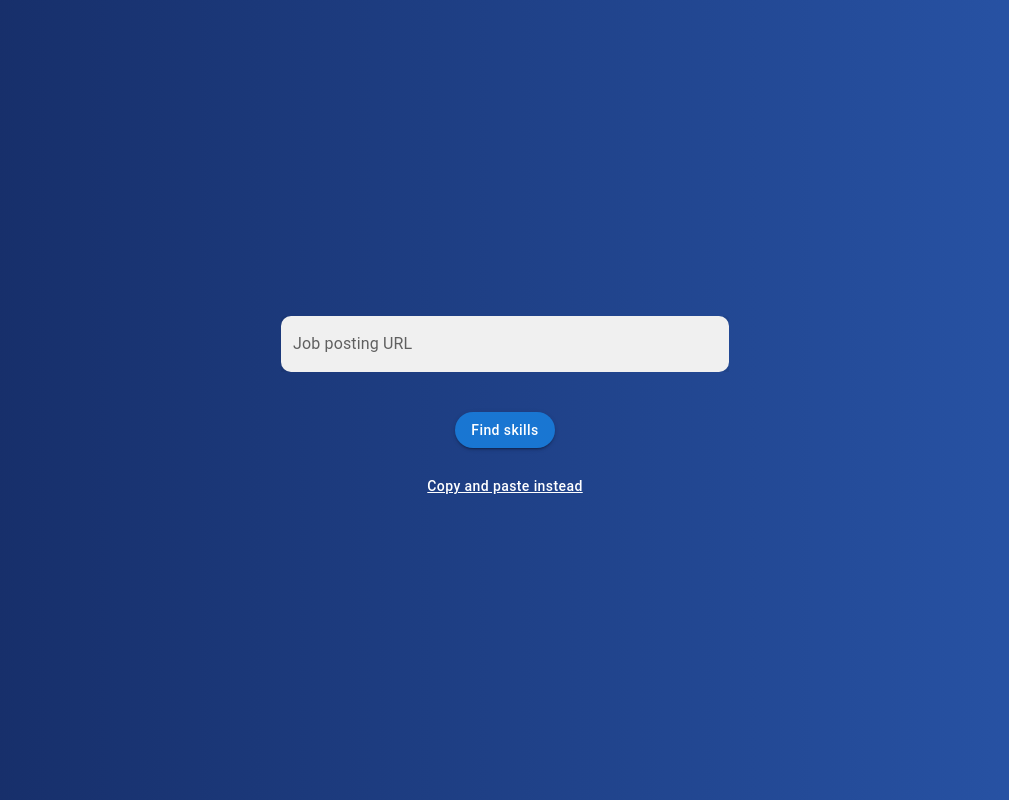
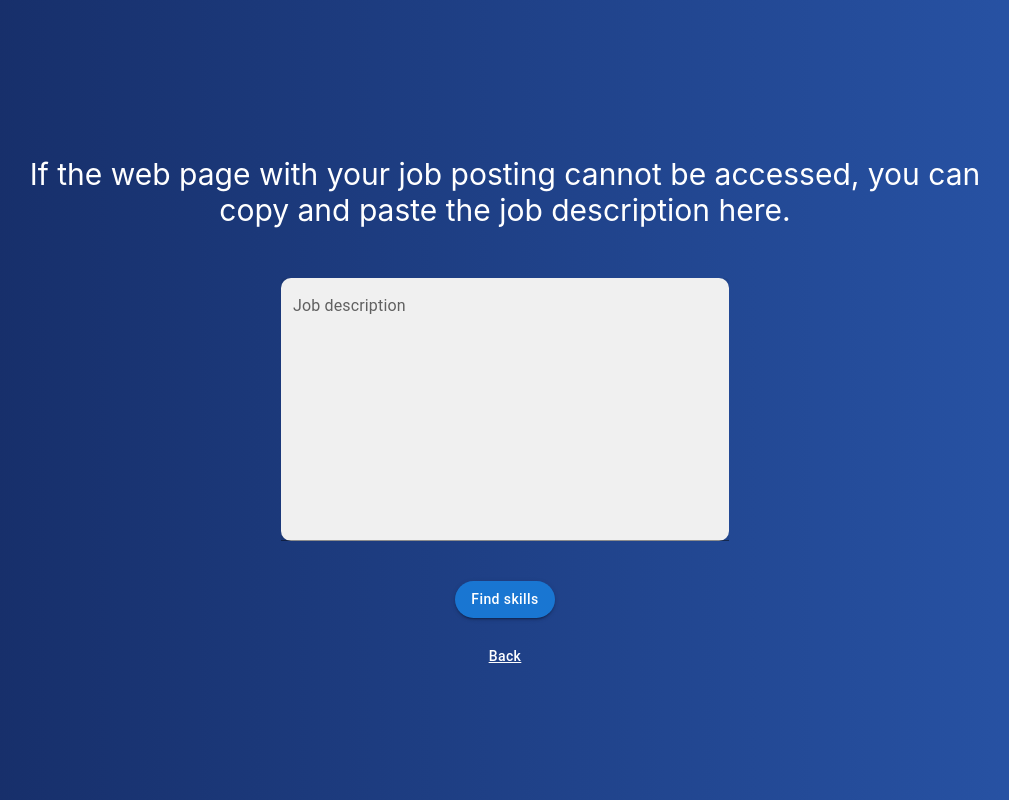
Before and after one commit to evanwherchek/resutailor, a React (Create React App) app in the folder frontend/: page / in a window 1280 px wide. Shown: the whole page, without its empty margins (135-1144 px from the left). Built offline with nearby package versions, Linux system fonts and the light colour scheme.

Commit message:
Created area to enter postings manually

```diff
--- a/frontend/src/App.tsx
+++ b/frontend/src/App.tsx
@@ -1,5 +1,5 @@
 import React from 'react';
-import EnterUrl from './EnterUrl';
+import EnterManually from './EnterManually';
 
 interface Style {
   backdrop: React.CSSProperties;
@@ -19,7 +19,7 @@ const styles: Style = {
 function App() {
   return (
     <div style={styles.backdrop}>
-      <EnterUrl />
+      <EnterManually />
     </div>
   );
 }
--- /dev/null
+++ b/frontend/src/EnterManually.tsx
@@ -0,0 +1,68 @@
+import TextField from '@mui/material/TextField';
+import Button from '@mui/material/Button';
+
+import React, { useState } from 'react';
+
+interface Style {
+  label: React.CSSProperties;
+  textfield: React.CSSProperties;
+  button: React.CSSProperties;
+  textButton: React.CSSProperties;
+}
+
+const styles: Style = {
+  label: {
+    color: '#FFFFFF',
+    fontSize: '30px',
+    textAlign: 'center',
+    width: '80%'
+  },
+  textfield: {
+    background: '#FFFFFF',
+    borderRadius: '10px',
+    width: '35%',
+    margin: '20px',
+  },
+  button: {
+    borderRadius: '25px',
+    margin: '20px',
+    textTransform: 'none',
+  },
+  textButton: {
+    color: '#FFFFFF',
+    textTransform: 'none',
+    textDecoration: 'underline',
+  },
+};
+
+function EnterManually() {
+  const [textFieldValue, setTextFieldValue] = useState('');
+
+  const handleChange = (event: React.ChangeEvent<HTMLInputElement>) => {
+    setTextFieldValue(event.target.value);
+  };
+
+  return (
+    <>
+      <p style={styles.label}>
+        If the web page with your job posting cannot be accessed, you can copy and paste the job description here.
+      </p>
+      <TextField
+        style={styles.textfield}
+        id="outlined-multiline-static"
+        label="Job description"
+        variant='filled'
+        multiline
+        rows={10}
+      />
+      <Button style={styles.button} variant="contained" onClick={() => {}}>
+        Find skills
+      </Button>
+      <Button style={styles.textButton} variant="text">
+        Back
+      </Button>
+    </>
+  );
+}
+
+export default EnterManually;
```
